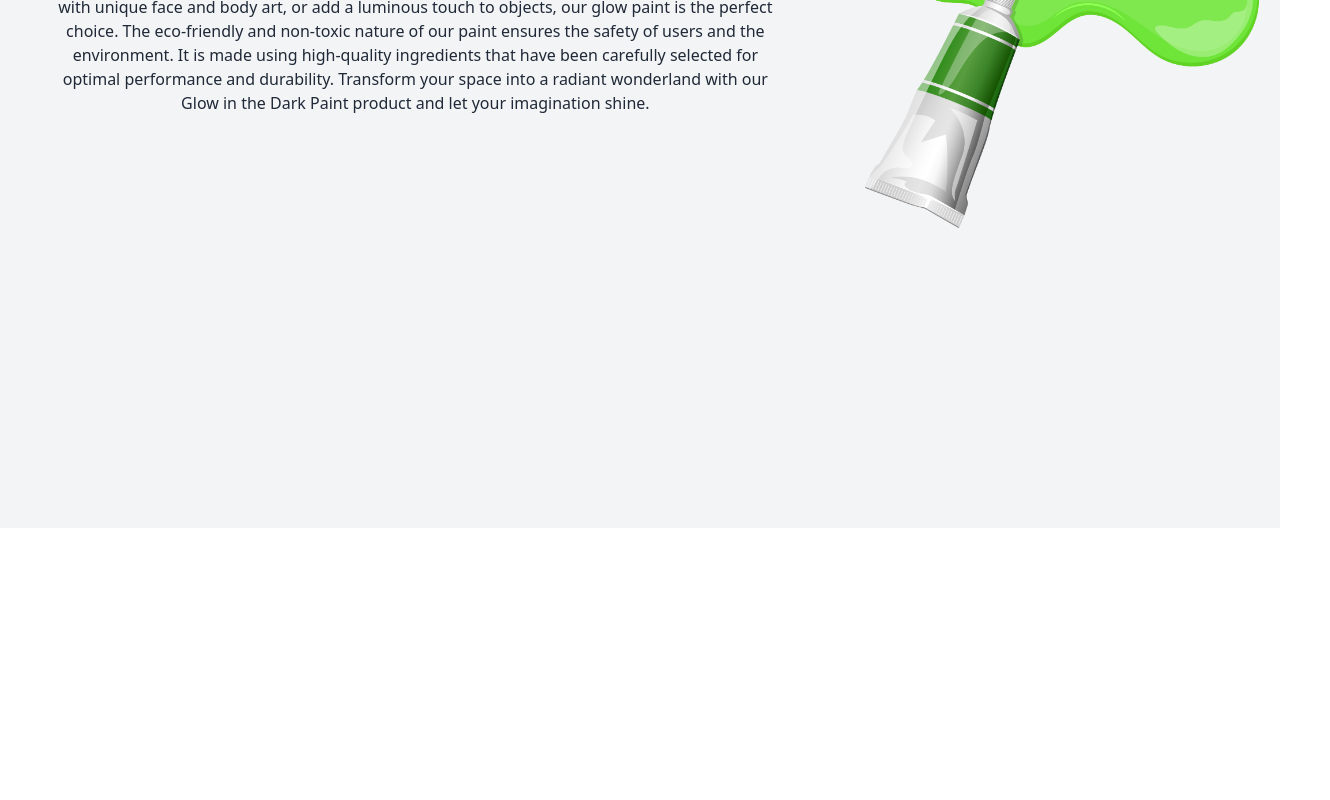
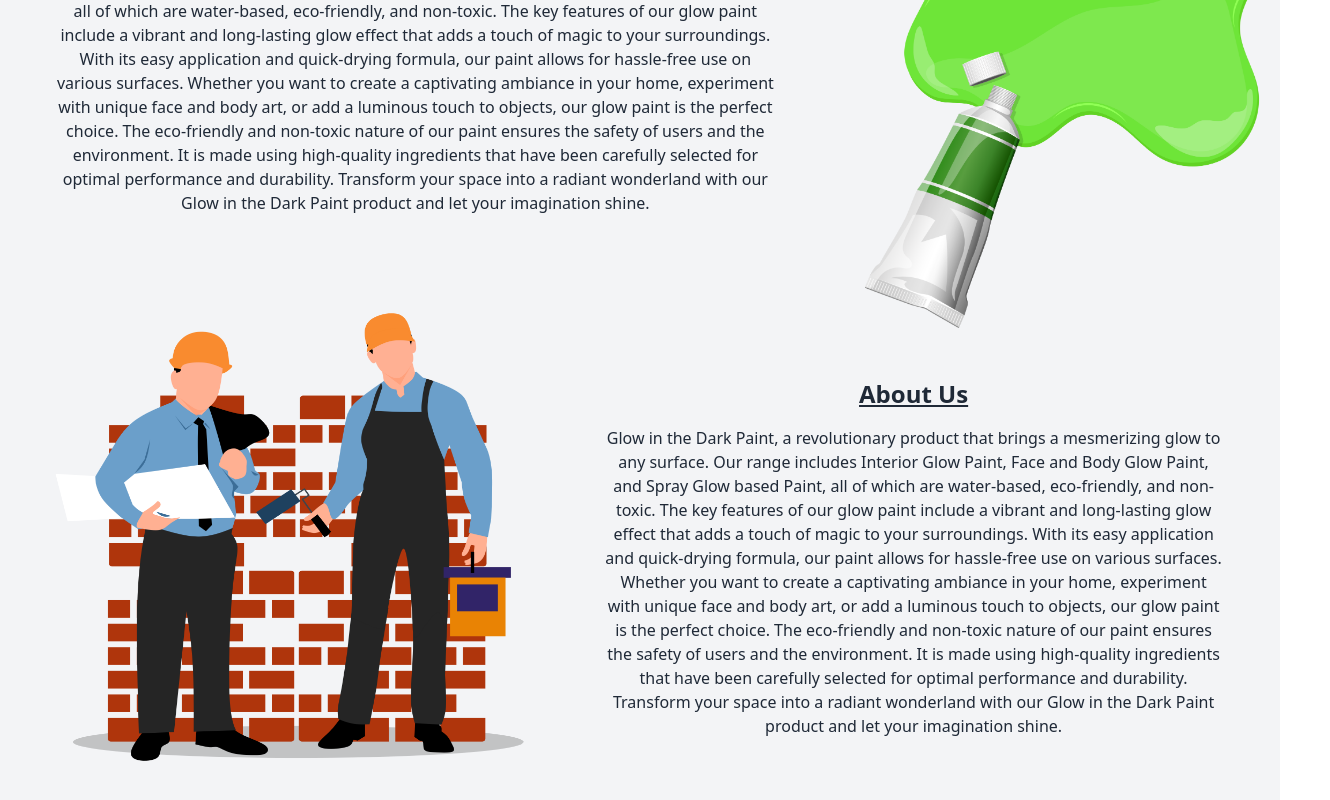
Before and after one commit to ImRaffy14/ColorCraft.co, a React (Vite) app: page / in a window 1280 px wide. Shown: the part 1072-1872 px from the top of the page, 1330 px wide, since content can reach past the window. Before the commit the page ends 1600 px from the top, so only its background shows below. Built offline with nearby package versions, Linux system fonts and the light colour scheme.

Commit message:
added: about us and some animations

```diff
--- a/package.json
+++ b/package.json
@@ -12,7 +12,8 @@
   "dependencies": {
     "react": "^18.2.0",
     "react-dom": "^18.2.0",
-    "react-icons": "^5.0.1"
+    "react-icons": "^5.0.1",
+    "react-scroll": "^1.9.0"
   },
   "devDependencies": {
     "@types/react": "^18.2.66",
--- a/src/AboutUs.jsx
+++ b/src/AboutUs.jsx
@@ -1,16 +1,65 @@
 import PaintImg from './assets/PaintImg.png'
+import AboutUsImg from './assets/AboutUsImg.png'
+import React, { useState, useEffect } from 'react';
 
 function AboutUs (){
 
+    const [isVisible, setIsVisible] = useState(false);
+
+    useEffect(() => {
+      const handleScroll = () => {
+        if(window.scrollY > 400){
+            setIsVisible(true);
+        }
+      };
+
+      window.addEventListener('scroll', handleScroll);
+
+      return () => {
+        window.removeEventListener('scroll', handleScroll);
+      };
+    }, []);
+
     return(
-        <div className="h-screen w-full bg-gray-100">
-            <div className="max-w-screen-xl mx-auto flex flex-col items-center justify-center h-full px-4 md:flex-row">
-                <div className="flex flex-col h-[650px] w-full lg:w-[1800px] mx-10">
-                    <h1 className=" text-center font-extrabold text-2xl mb-4">About Product</h1>
-                    <p className="text-center  ">Glow in the Dark Paint, a revolutionary product that brings a mesmerizing glow to any surface. Our range includes Interior Glow Paint, Face and Body Glow Paint, and Spray Glow based Paint, all of which are water-based, eco-friendly, and non-toxic. The key features of our glow paint include a vibrant and long-lasting glow effect that adds a touch of magic to your surroundings. With its easy application and quick-drying formula, our paint allows for hassle-free use on various surfaces. Whether you want to create a captivating ambiance in your home, experiment with unique face and body art, or add a luminous touch to objects, our glow paint is the perfect choice. The eco-friendly and non-toxic nature of our paint ensures the safety of users and the environment. It is made using high-quality ingredients that have been carefully selected for optimal performance and durability. Transform your space into a radiant wonderland with our Glow in the Dark Paint product and let your imagination shine. </p>
+        <div id="about-us" className="h-[1500PX] w-full bg-gray-100">
+            <div className={`max-w-screen-xl mx-auto flex items-center justify-center h-[1000px] px-4 slide-about-product ${isVisible ? 'animate' : ''}`}>
+                <div className="flex flex-col h-[650px] w-full lg:w-[1800px] mx-10 overscroll-contain items-center">
+                    <div className="hidden md:block">
+                        <h1 className=" text-center font-extrabold text-2xl mb-4 underline">About Product</h1>
+                        <p className=" text-center font-semi-bold">Glow in the Dark Paint, a revolutionary product that brings a mesmerizing glow to any surface. Our range includes Interior Glow Paint, Face and Body Glow Paint, and Spray Glow based Paint, all of which are water-based, eco-friendly, and non-toxic. The key features of our glow paint include a vibrant and long-lasting glow effect that adds a touch of magic to your surroundings. With its easy application and quick-drying formula, our paint allows for hassle-free use on various surfaces. Whether you want to create a captivating ambiance in your home, experiment with unique face and body art, or add a luminous touch to objects, our glow paint is the perfect choice. The eco-friendly and non-toxic nature of our paint ensures the safety of users and the environment. It is made using high-quality ingredients that have been carefully selected for optimal performance and durability. Transform your space into a radiant wonderland with our Glow in the Dark Paint product and let your imagination shine. </p>
+                    </div>
+                    <div className="block md:hidden">
+                        <div className="card w-[500px] bg-base-100 shadow-xl">
+                            <div className="card-body">
+                                <h2 className="card-title">Shoes!</h2>
+                                <p>If a dog chews shoes whose shoes does he choose?</p>
+                            </div>
+                        <figure><img className="h-[300px]" src="https://daisyui.com/images/stock/photo-1606107557195-0e29a4b5b4aa.jpg" alt="Shoes" /></figure>
+                        </div>
+                    </div>
                 </div>
                 <div className="h-[700px] ml-[50px] hidden lg:block">
                     <img src={PaintImg} className="w-[1000px] h-[450px]"/>
+                </div>
+            </div>
+            <div className={`max-w-screen-xl mx-auto flex items-center justify-center h-[100px] px-4 slide-about-us ${isVisible ? 'animate' : ''} `}>
+                <div className="h-[1000px] mx-[0px] hidden lg:block">
+                    <img src={AboutUsImg} className="w-[1100px] h-[500px]"/>
+                </div>
+                <div className="flex flex-col h-[900px] lg:h-[800px] w-full mx-10 items-center">
+                    <div className="hidden md:block">
+                        <h1 className=" text-center font-extrabold text-2xl mb-4 underline">About Us</h1>
+                        <p className="text-center font-semi-bold">Glow in the Dark Paint, a revolutionary product that brings a mesmerizing glow to any surface. Our range includes Interior Glow Paint, Face and Body Glow Paint, and Spray Glow based Paint, all of which are water-based, eco-friendly, and non-toxic. The key features of our glow paint include a vibrant and long-lasting glow effect that adds a touch of magic to your surroundings. With its easy application and quick-drying formula, our paint allows for hassle-free use on various surfaces. Whether you want to create a captivating ambiance in your home, experiment with unique face and body art, or add a luminous touch to objects, our glow paint is the perfect choice. The eco-friendly and non-toxic nature of our paint ensures the safety of users and the environment. It is made using high-quality ingredients that have been carefully selected for optimal performance and durability. Transform your space into a radiant wonderland with our Glow in the Dark Paint product and let your imagination shine. </p>
+                    </div>
+                    <div className="block md:hidden mt-20">
+                        <div className="card w-[500px] bg-base-100 shadow-xl">
+                            <div className="card-body">
+                                <h2 className="card-title">Shoes!</h2>
+                                <p>If a dog chews shoes whose shoes does he choose?</p>
+                            </div>
+                        <figure><img className="h-[300px]" src="https://daisyui.com/images/stock/photo-1606107557195-0e29a4b5b4aa.jpg" alt="Shoes" /></figure>
+                        </div>
+                    </div>
                 </div>
             </div>
         </div>
--- a/src/LandingPage.jsx
+++ b/src/LandingPage.jsx
@@ -1,6 +1,7 @@
 import { GrPaint } from "react-icons/gr";
 import Background from './assets/Background.jpg'
 import React, { useEffect, useState } from 'react';
+import { Link } from 'react-scroll';
 
 function LandingPage() {
 
@@ -14,6 +15,7 @@ function LandingPage() {
 
   return (
 
+  <>
     <div className="h-screen w-full relative">
       <div
         className="absolute inset-0 bg-cover bg-center"
@@ -33,6 +35,8 @@ function LandingPage() {
         </div>
 
         <p className={`slide-up-text ${isVisible ? 'animate' : ''} mb-4`}>Scroll to see more</p>
+
+        <Link to="about-us" smooth={true} duration={500}>
         <button
         className="cursor-pointer bg-opacity-0 px-3 py-2 rounded-md text-white tracking-wider shadow-xl animate-bounce hover:animate-none"
         >
@@ -46,14 +50,18 @@ function LandingPage() {
         >
             <path
             d="M19.5 13.5 12 21m0 0-7.5-7.5M12 21V3"
-            stroke-linejoin="round"
-            stroke-linecap="round"
+            strokeLinejoin="round"
+            strokeLinecap="round"
             ></path>
         </svg>
         </button>
+        </Link>
+      </div>
+      <div id="about-us" className="my-[90px]">
       </div>
     </div>
 
+  </>
   );
 }
 
--- a/src/index.css
+++ b/src/index.css
@@ -27,3 +27,26 @@
     opacity: 1;
     transform: translateY(0);
   }
+
+  .slide-about-product {
+    opacity: 0;
+    transform: translateX(-50px);
+    transition: opacity 0.5s ease, transform 1.5s ease;
+  }
+
+  .slide-about-us {
+    opacity: 0;
+    transform: translateX(50px);
+    transition: opacity 0.5s ease, transform 1.5s ease;
+  }
+
+
+  .slide-about-product.animate {
+    opacity: 1;
+    transform: translateY(0);
+  }
+
+  .slide-about-us.animate {
+    opacity: 1;
+    transform: translateY(0);
+  }
```
Also changed, not shown: 1 other file (tests, documents, lock files or other folders).
